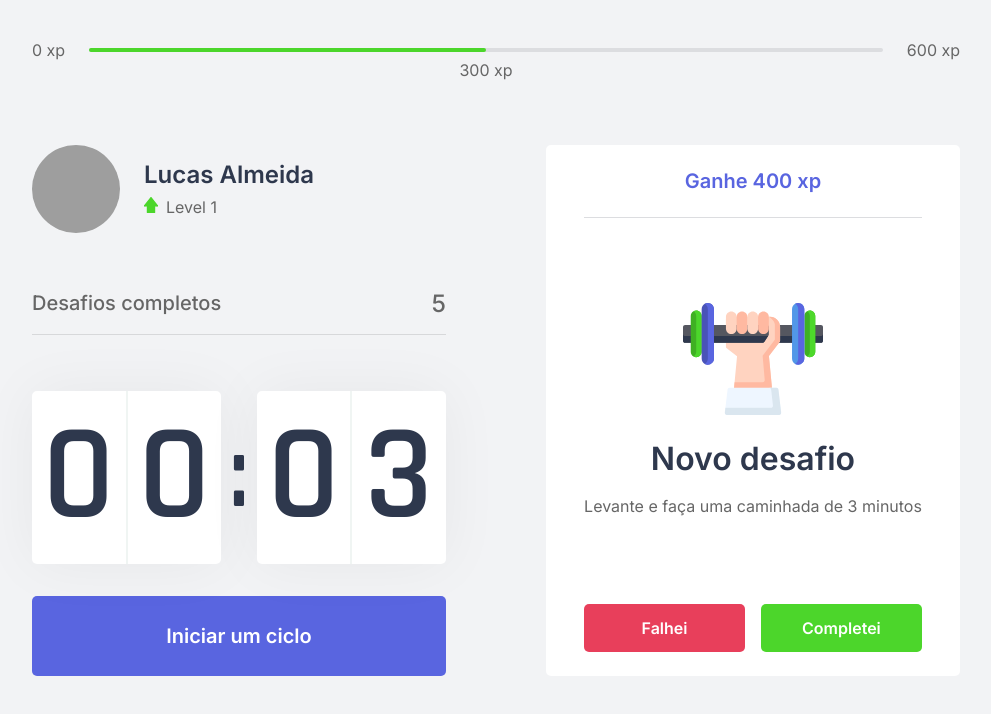
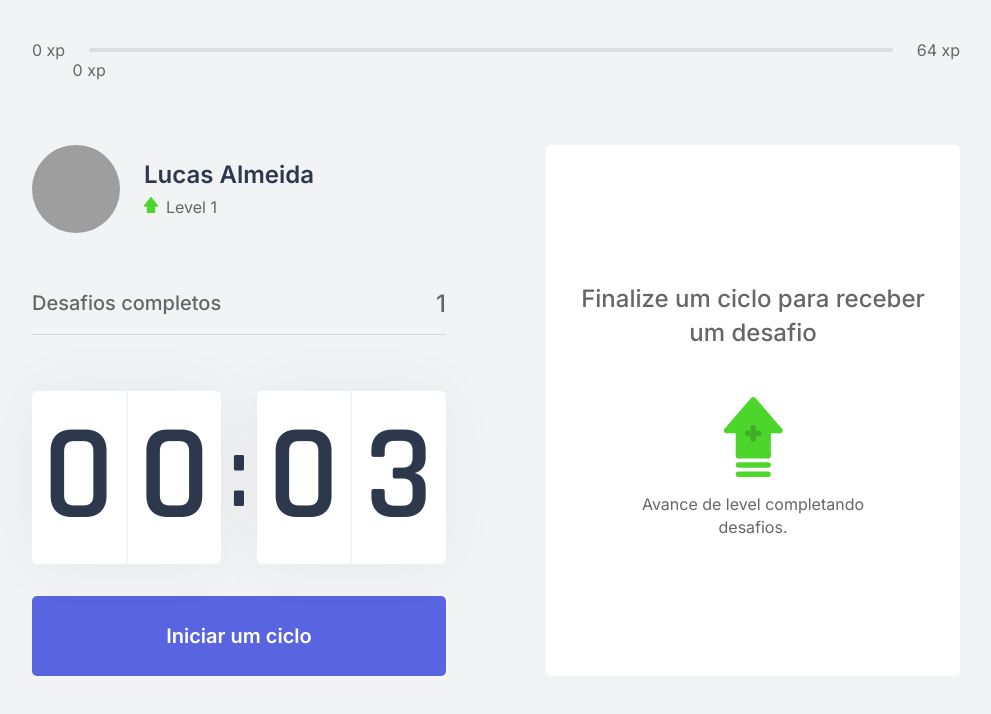
Before and after one commit to lucasAlmeidaSilveira/moveit, a Next.js app: page / in a window 1280 px wide. Shown: the top 714 px of the page, without its empty margins (144-1135 px from the left). Built offline with nearby package versions, Linux system fonts and the light colour scheme; grey boxes are pictures that could not be loaded.

Commit message:
in context, challenges, level, experience dinamic

```diff
--- /dev/null
+++ b/challenges.json
@@ -0,0 +1,62 @@
+[
+  {
+    "type": "body",
+    "description": "Estique um de seus braços com a palma da mão virada para frente e puxe os dedos para cima por 10 segundos por mão.",
+    "amount": 80
+  },
+  {
+    "type": "body",
+    "description": "Estique seu braço contra o peito e puxe-o utilizando o outro braço por 10 segundos por braço.",
+    "amount": 60
+  },
+  {
+    "type": "body",
+    "description": "Puxe seu pescoço com a ajuda da mão para a direita e para a esquerda, permanecendo na posição por alguns segundos.",
+    "amount": 70
+  },
+  {
+    "type": "body",
+    "description": "Com as duas mãos na parte de trás da cabeça, leve-a para baixo, alongando a parte de trás da região.",
+    "amount": 60
+  },
+  {
+    "type": "body",
+    "description": "Cruze as pernas e desça com as mãos esticadas em direção ao chão. Repita o movimento com a outra perna na frente.",
+    "amount": 100
+  },
+  {
+    "type": "body",
+    "description": "Sentado, abra as pernas e tente encostar as palmas das mãos no chão, repita 3 vezes por 5 segundos.",
+    "amount": 80
+  },
+  {
+    "type": "body",
+    "description": "Puxe o joelho de encontro ao peito e segure, troque de perna após 10 segundos.",
+    "amount": 50
+  },
+  {
+    "type": "body",
+    "description": "Sentado, cruze uma perna e incline seu tronco à frente, troque de perna após 10 segundos.",
+    "amount": 80
+  },
+  {
+    "type": "eye",
+    "description": "Sentado, feche os olhos e cubra-os com as palmas da mão durante 2 minutos, depois abra normalmente.",
+    "amount": 90
+  },
+  {
+    "type": "eye",
+    "description": "Em algum ambiente aberto, olhe o mais longe que puder em quatro direções por 3s, mexa apenas os olhos. Repita 3 vezes.",
+    "amount": 140
+  },
+  {
+    "type": "eye",
+    "description": "Usando os polegares, massage a área abaixo das sobrancelhas em movimentos circulares por 15 segundos.",
+    "amount": 70
+  },
+  {
+    "type": "body",
+    "description": "Em pé, gire a cintura o máximo que puder para a esquerda, segure por cinco segundos. Repita para a direita.",
+    "amount": 90
+  }
+]
--- a/src/components/ChallengeBox.tsx
+++ b/src/components/ChallengeBox.tsx
@@ -3,24 +3,26 @@
 import styles from '../styles/components/ChallengeBox.module.css';
 
 export function ChallengeBox() {
-  const hasActiveChallenge = true;
-  const level = useContext(ChallengesContext);
-  console.log(level)
+  const { activeChallenges, resetChallenge } = useContext(ChallengesContext);
 
   return (
     <div className={styles.challengeBoxContainer}>
-      {hasActiveChallenge ? (
+      {activeChallenges ? (
         <div className={styles.challengeActive}>
-          <header>Ganhe 400 xp</header>
+          <header>Ganhe {activeChallenges.amount} xp</header>
 
           <main>
-            <img src='icons/body.svg' alt='' />
+            <img src={`icons/${activeChallenges.type}.svg`} />
             <strong>Novo desafio</strong>
-            <p>Levante e faça uma caminhada de 3 minutos</p>
+            <p>{activeChallenges.description}</p>
           </main>
 
           <footer>
-            <button type='button' className={styles.challengeFailedButton}>
+            <button
+              type='button'
+              className={styles.challengeFailedButton}
+              onClick={resetChallenge}
+            >
               Falhei
             </button>
             <button type='button' className={styles.challengeSucceededButton}>
--- a/src/components/CompletedChallenges.tsx
+++ b/src/components/CompletedChallenges.tsx
@@ -1,10 +1,13 @@
-import styles from '../styles/components/CompletedChallenges.module.css'
+import { useContext } from 'react';
+import { ChallengesContext } from '../contexts/ChallengesContext';
+import styles from '../styles/components/CompletedChallenges.module.css';
 
 export function CompletedChallenges() {
+  const { level } = useContext(ChallengesContext);
   return (
     <div className={styles.completedChallengesContainer}>
       <span>Desafios completos</span>
-      <span>5</span>
+      <span>{ level }</span>
     </div>
-  )
+  );
 }
--- a/src/components/Countdown.tsx
+++ b/src/components/Countdown.tsx
@@ -1,10 +1,12 @@
-import { useState, useEffect } from 'react';
+import { useState, useEffect, useContext } from 'react';
 import { FaCheckCircle } from 'react-icons/fa'
+import { ChallengesContext } from '../contexts/ChallengesContext';
 import styles from '../styles/components/Countdown.module.css';
 
 let countdownTimeout: NodeJS.Timeout;
 
 export function Countdown() {
+  const { startNewChallenge } = useContext(ChallengesContext)
   const [time, setTime] = useState(0.05 * 60);
   const [isActive, setIsActive] = useState(false);
   const [hasFinished, setHasFinished] = useState(false);
@@ -33,6 +35,7 @@
     } else if (isActive && time === 0) {
       setHasFinished(true);
       setIsActive(false);
+      startNewChallenge()
     }
   }, [isActive, time]);
 
--- a/src/components/ExperienceBar.tsx
+++ b/src/components/ExperienceBar.tsx
@@ -1,15 +1,24 @@
-import styles from '../styles/components/ExperienceBar.module.css'
+import { useContext } from 'react';
+import { ChallengesContext } from '../contexts/ChallengesContext';
+import styles from '../styles/components/ExperienceBar.module.css';
 
 export function ExperienceBar() {
+  const { currentExperience, experienceToNextLevel } =
+    useContext(ChallengesContext);
+
+  const percentToNextLevel = Math.round((currentExperience * 100) / experienceToNextLevel);
+
   return (
     <header className={styles.experienceBar}>
       <span>0 xp</span>
       <div>
-        <div style={{ width: '50%' }} />
+        <div style={{ width: `${percentToNextLevel}` }} />
 
-        <span className={styles.currentExperience} style={{left: '50%'}}>300 xp</span>
+        <span className={styles.currentExperience} style={{ left: `${percentToNextLevel}` }}>
+          {currentExperience} xp
+        </span>
       </div>
-      <span>600 xp</span>
+      <span>{experienceToNextLevel} xp</span>
     </header>
   );
 }
--- a/src/contexts/ChallengesContext.tsx
+++ b/src/contexts/ChallengesContext.tsx
@@ -1,22 +1,65 @@
 import { createContext, useState, ReactNode } from 'react';
+import challenges from '../../challenges.json';
 
-export const ChallengesContext = createContext({});
+interface Challenge {
+  type: 'body' | 'eye';
+  description: string;
+  amount: number;
+}
+
+interface ChallengesContextData {
+  level: number;
+  currentExperience: number;
+  challengesCompleted: number;
+  activeChallenges: Challenge;
+  experienceToNextLevel: number
+  resetChallenge: () => void;
+  levelUp: () => void;
+  startNewChallenge: () => void;
+}
 
 interface ChallengesProviderProps {
   children: ReactNode;
 }
+
+export const ChallengesContext = createContext({} as ChallengesContextData);
 
 export function ChallengesProvider({ children }: ChallengesProviderProps) {
   const [level, setLevel] = useState(1);
   const [currentExperience, setCurrentExperience] = useState(0);
   const [challengesCompleted, setChallengesCompleted] = useState(0);
 
+  const [activeChallenges, setActiveChallenges] = useState(null);
+
+  const experienceToNextLevel = Math.pow((level + 1) * 4, 2)
+
   function levelUp() {
     setLevel(level + 1);
   }
+
+  function startNewChallenge() {
+    const randomChallengeIndex = Math.floor(Math.random() * challenges.length);
+    const challenge = challenges[randomChallengeIndex];
+
+    setActiveChallenges(challenge);
+  }
+
+  function resetChallenge() {
+    setActiveChallenges(null);
+  }
+
   return (
     <ChallengesContext.Provider
-      value={{ level, currentExperience, challengesCompleted, levelUp }}
+      value={{
+        startNewChallenge,
+        level,
+        currentExperience,
+        challengesCompleted,
+        levelUp,
+        activeChallenges,
+        resetChallenge,
+        experienceToNextLevel
+      }}
     >
       {children}
     </ChallengesContext.Provider>
```
